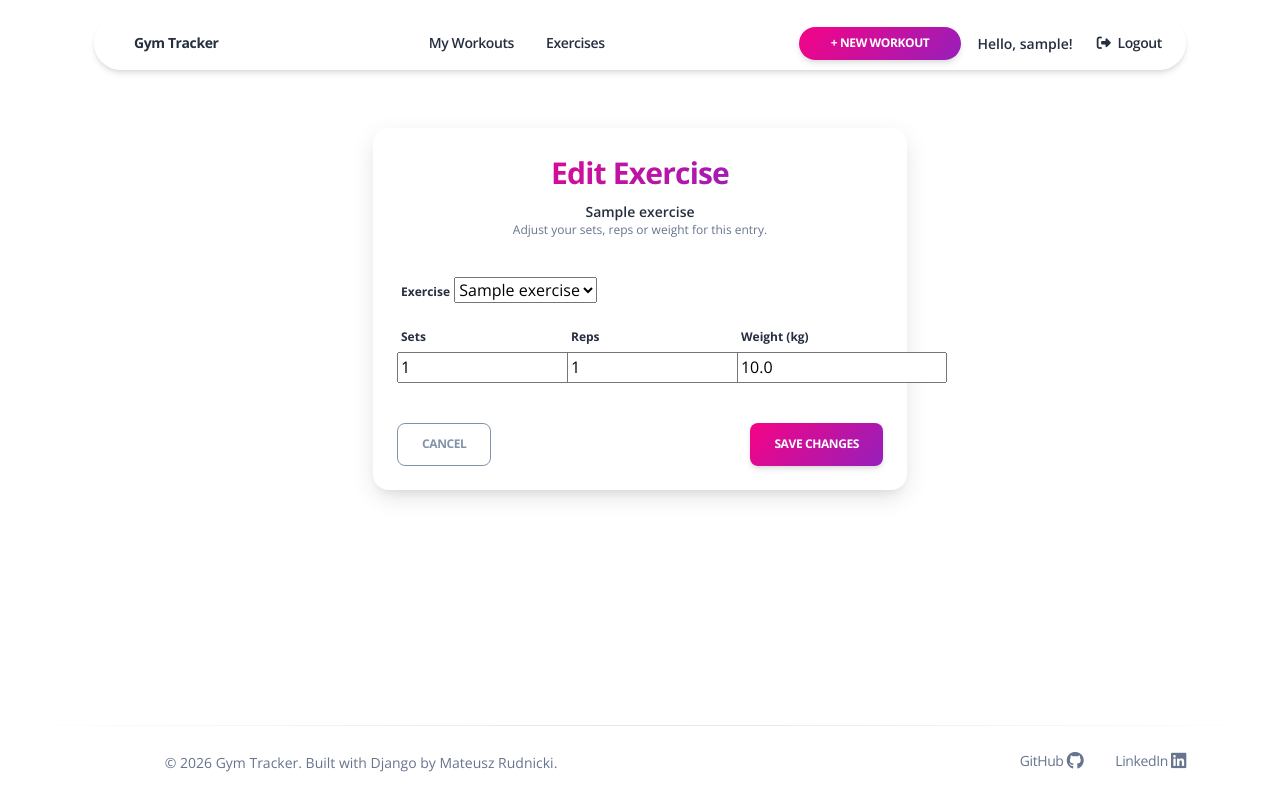
After one commit to Darmi555/gym-tracker, a Django app: page /items/1/update/ in a window 1280 px wide. The commit adds this page. Run offline with Django 5.2, Linux system fonts and the light colour scheme; a user stored in the database is signed in; tables that the repository leaves empty hold one stand-in row (values such as "Sample post"); some libraries are stand-ins or nearby versions.

Commit message:
feat: add edit and delete templates for workout items

```diff
--- /dev/null
+++ b/templates/workouts/workoutitem_form.html
@@ -0,0 +1,69 @@
+{% extends "layouts/base-presentation.html" %}
+
+{% block content %}
+<div class="container mt-8">
+  <div class="row justify-content-center">
+    <div class="col-md-8 col-lg-6">
+      <div class="card mb-4 shadow-lg border-0">
+        <div class="card-header pb-3 bg-white text-center">
+          <h3 class="font-weight-bolder text-gradient text-primary">
+            Edit Exercise
+          </h3>
+          <p class="text-sm mb-0 text-dark font-weight-bold">
+            {{ object.exercise.name }}
+          </p>
+          <p class="text-xs mb-0">Adjust your sets, reps or weight for this entry.</p>
+        </div>
+
+        <div class="card-body">
+          <form method="post" role="form">
+            {% csrf_token %}
+
+            <div class="mb-3">
+              <label class="form-label font-weight-bolder text-xs">Exercise</label>
+              {{ form.exercise }}
+              {% if form.exercise.errors %}
+                <p class="text-danger text-xxs mt-1">{{ form.exercise.errors.0 }}</p>
+              {% endif %}
+            </div>
+
+            <div class="row">
+              <div class="col-md-4 mb-3">
+                <label class="form-label font-weight-bolder text-xs">Sets</label>
+                {{ form.set_count }}
+                {% if form.set_count.errors %}
+                  <p class="text-danger text-xxs mt-1">{{ form.set_count.errors.0 }}</p>
+                {% endif %}
+              </div>
+              <div class="col-md-4 mb-3">
+                <label class="form-label font-weight-bolder text-xs">Reps</label>
+                {{ form.rep_count }}
+                {% if form.rep_count.errors %}
+                  <p class="text-danger text-xxs mt-1">{{ form.rep_count.errors.0 }}</p>
+                {% endif %}
+              </div>
+              <div class="col-md-4 mb-3">
+                <label class="form-label font-weight-bolder text-xs">Weight (kg)</label>
+                {{ form.weight }}
+                {% if form.weight.errors %}
+                  <p class="text-danger text-xxs mt-1">{{ form.weight.errors.0 }}</p>
+                {% endif %}
+              </div>
+            </div>
+
+            <div class="d-flex justify-content-between mt-4">
+              <a href="{% url 'workouts:workout-detail' object.workout.pk %}" class="btn btn-outline-secondary mb-0">
+                Cancel
+              </a>
+
+              <button type="submit" class="btn bg-gradient-primary mb-0">
+                Save Changes
+              </button>
+            </div>
+          </form>
+        </div>
+      </div>
+    </div>
+  </div>
+</div>
+{% endblock %}
```
Also changed, not shown: templates/workouts/workout_detail.html (+7 -1 lines), templates/workouts/workoutitem_confirm_delete.html (added, +52 -0 lines).
